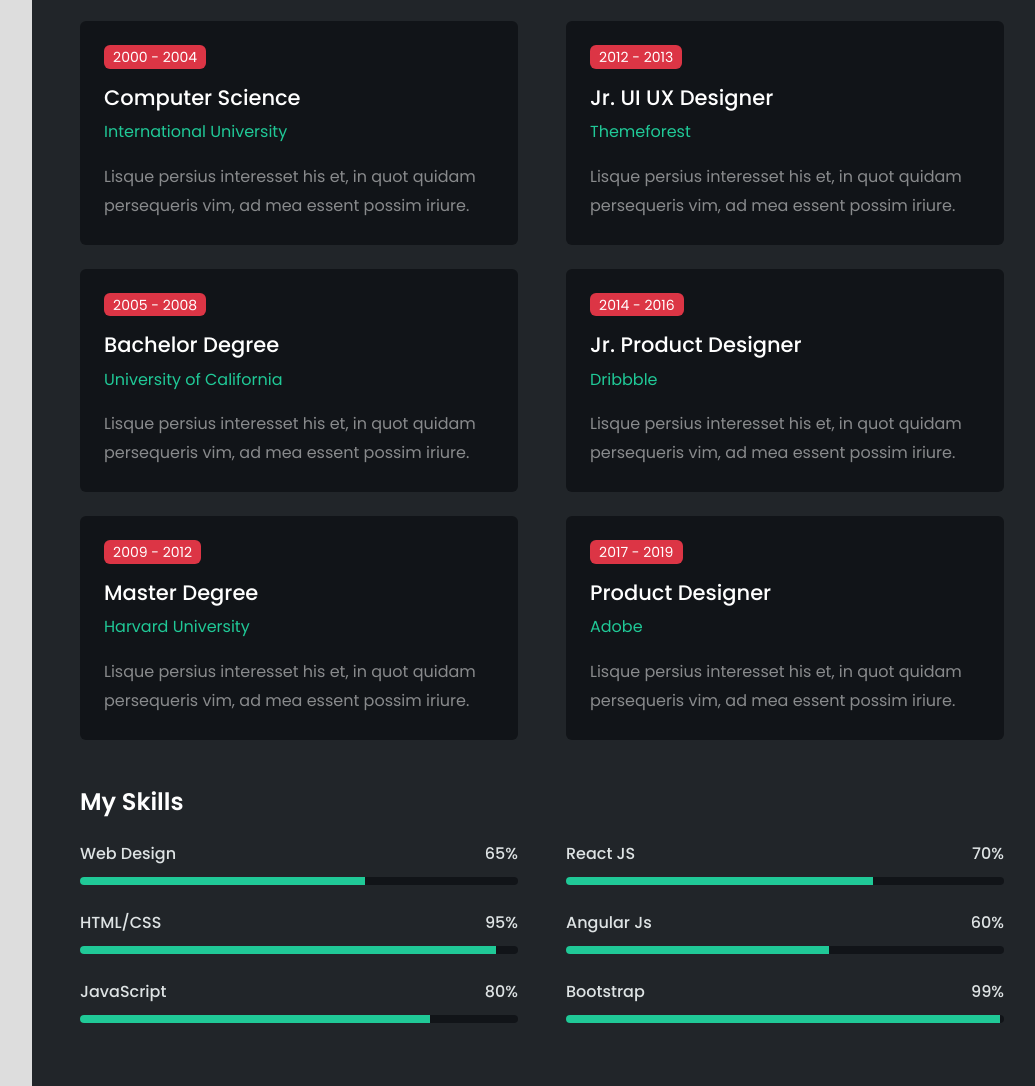
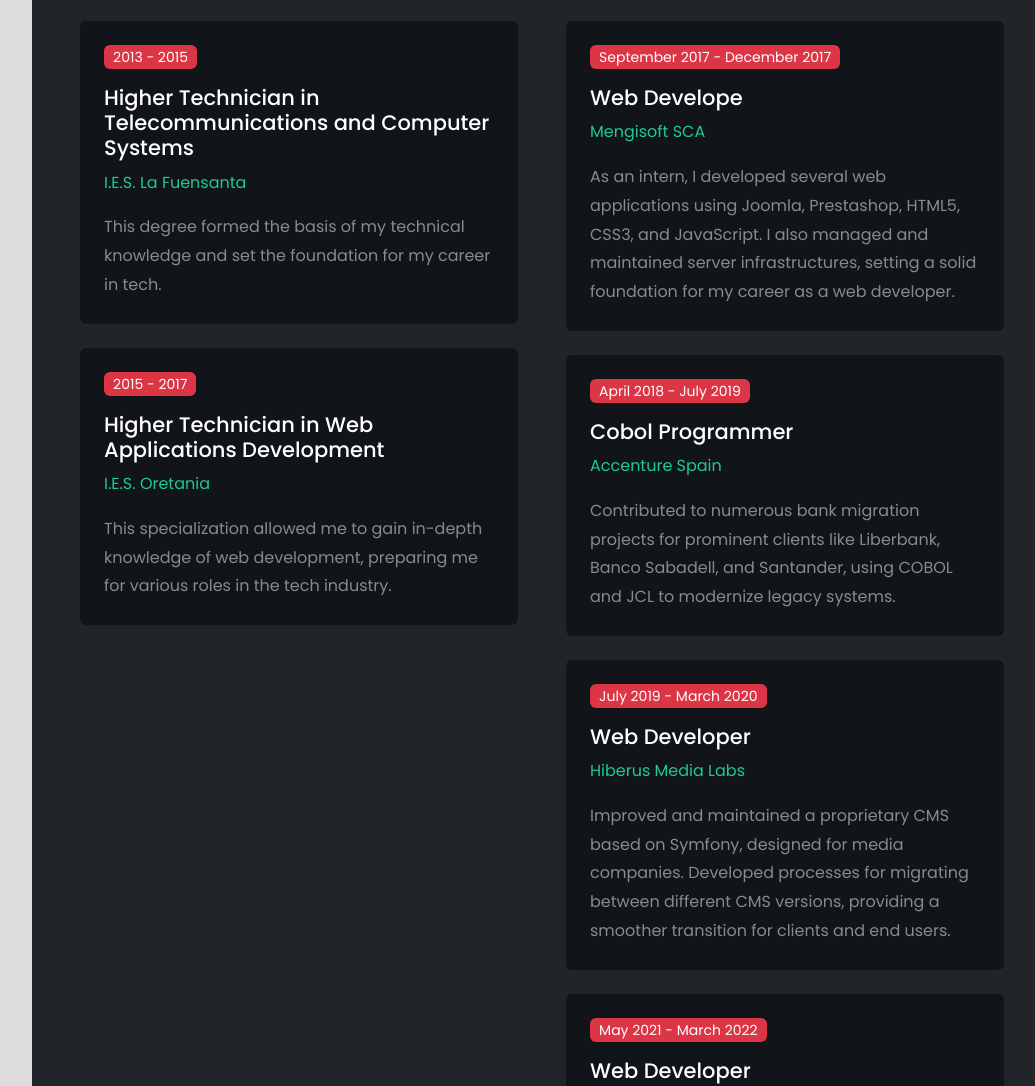
Before and after one commit to cjuol/cjuol.github.io, a plain HTML site: page index.html in a window 1280 px wide. Shown: the part 2922-4008 px from the top of the page, without its empty margins (228-1263 px from the left). Drawn offline with Linux system fonts and the light colour scheme.

Commit message:
Prueba de experiencia

```diff
--- a/index.html
+++ b/index.html
@@ -472,30 +472,26 @@
               <div class="col-md-6">
                 <h2 class="text-6 text-white fw-600 mb-4">My Education</h2>
                 <div class="bg-dark rounded p-4 mb-4">
-                  <p class="badge bg-danger text-2 fw-400">2000 - 2004</p>
-                  <h3 class="text-5 text-white">Computer Science</h3>
-                  <p class="text-primary">International University</p>
+                  <p class="badge bg-danger text-2 fw-400">2013 - 2015</p>
+                  <h3 class="text-5 text-white">
+                    Higher Technician in Telecommunications and Computer Systems
+                  </h3>
+                  <p class="text-primary">I.E.S. La Fuensanta</p>
                   <p class="text-white-50 mb-0">
-                    Lisque persius interesset his et, in quot quidam persequeris
-                    vim, ad mea essent possim iriure.
+                    This degree formed the basis of my technical knowledge and
+                    set the foundation for my career in tech.
                   </p>
                 </div>
                 <div class="bg-dark rounded p-4 mb-4">
-                  <p class="badge bg-danger text-2 fw-400">2005 - 2008</p>
-                  <h3 class="text-5 text-white">Bachelor Degree</h3>
-                  <p class="text-primary">University of California</p>
+                  <p class="badge bg-danger text-2 fw-400">2015 - 2017</p>
+                  <h3 class="text-5 text-white">
+                    Higher Technician in Web Applications Development
+                  </h3>
+                  <p class="text-primary">I.E.S. Oretania</p>
                   <p class="text-white-50 mb-0">
-                    Lisque persius interesset his et, in quot quidam persequeris
-                    vim, ad mea essent possim iriure.
-                  </p>
-                </div>
-                <div class="bg-dark rounded p-4 mb-4">
-                  <p class="badge bg-danger text-2 fw-400">2009 - 2012</p>
-                  <h3 class="text-5 text-white">Master Degree</h3>
-                  <p class="text-primary">Harvard University</p>
-                  <p class="text-white-50 mb-0">
-                    Lisque persius interesset his et, in quot quidam persequeris
-                    vim, ad mea essent possim iriure.
+                    This specialization allowed me to gain in-depth knowledge of
+                    web development, preparing me for various roles in the tech
+                    industry.
                   </p>
                 </div>
               </div>
@@ -504,30 +500,68 @@
               <div class="col-md-6">
                 <h2 class="text-6 text-white fw-600 mb-4">My Experience</h2>
                 <div class="bg-dark rounded p-4 mb-4">
-                  <p class="badge bg-danger text-2 fw-400">2012 - 2013</p>
-                  <h3 class="text-5 text-white">Jr. UI UX Designer</h3>
-                  <p class="text-primary">Themeforest</p>
+                  <p class="badge bg-danger text-2 fw-400">
+                    September 2017 - December 2017
+                  </p>
+                  <h3 class="text-5 text-white">Web Develope</h3>
+                  <p class="text-primary">Mengisoft SCA</p>
                   <p class="text-white-50 mb-0">
-                    Lisque persius interesset his et, in quot quidam persequeris
-                    vim, ad mea essent possim iriure.
+                    As an intern, I developed several web applications using
+                    Joomla, Prestashop, HTML5, CSS3, and JavaScript. I also
+                    managed and maintained server infrastructures, setting a
+                    solid foundation for my career as a web developer.
                   </p>
                 </div>
                 <div class="bg-dark rounded p-4 mb-4">
-                  <p class="badge bg-danger text-2 fw-400">2014 - 2016</p>
-                  <h3 class="text-5 text-white">Jr. Product Designer</h3>
-                  <p class="text-primary">Dribbble</p>
+                  <p class="badge bg-danger text-2 fw-400">
+                    April 2018 - July 2019
+                  </p>
+                  <h3 class="text-5 text-white">Cobol Programmer</h3>
+                  <p class="text-primary">Accenture Spain</p>
                   <p class="text-white-50 mb-0">
-                    Lisque persius interesset his et, in quot quidam persequeris
-                    vim, ad mea essent possim iriure.
+                    Contributed to numerous bank migration projects for
+                    prominent clients like Liberbank, Banco Sabadell, and
+                    Santander, using COBOL and JCL to modernize legacy systems.
                   </p>
                 </div>
                 <div class="bg-dark rounded p-4 mb-4">
-                  <p class="badge bg-danger text-2 fw-400">2017 - 2019</p>
-                  <h3 class="text-5 text-white">Product Designer</h3>
-                  <p class="text-primary">Adobe</p>
+                  <p class="badge bg-danger text-2 fw-400">
+                    July 2019 - March 2020
+                  </p>
+                  <h3 class="text-5 text-white">Web Developer</h3>
+                  <p class="text-primary">Hiberus Media Labs</p>
                   <p class="text-white-50 mb-0">
-                    Lisque persius interesset his et, in quot quidam persequeris
-                    vim, ad mea essent possim iriure.
+                    Improved and maintained a proprietary CMS based on Symfony,
+                    designed for media companies. Developed processes for
+                    migrating between different CMS versions, providing a
+                    smoother transition for clients and end users.
+                  </p>
+                </div>
+                <div class="bg-dark rounded p-4 mb-4">
+                  <p class="badge bg-danger text-2 fw-400">
+                    May 2021 - March 2022
+                  </p>
+                  <h3 class="text-5 text-white">Web Developer</h3>
+                  <p class="text-primary">EnchufeSolar</p>
+                  <p class="text-white-50 mb-0">
+                    Worked on the continuous development of an existing ERP,
+                    implemented functionalities for generating consumption
+                    graphs and metrics, and developed an automated reporting
+                    system for electric consumption.
+                  </p>
+                </div>
+                <div class="bg-dark rounded p-4 mb-4">
+                  <p class="badge bg-danger text-2 fw-400">
+                    March 2022 - Present
+                  </p>
+                  <h3 class="text-5 text-white">Web Developer</h3>
+                  <p class="text-primary">Gesthispania</p>
+                  <p class="text-white-50 mb-0">
+                    Participated in the maintenance and continuous improvement
+                    of the company's internal tools, led the development and
+                    launch of new projects, and developed processes that allowed
+                    for better integration with new clients, optimizing internal
+                    procedures and resulting in significant cost savings.
                   </p>
                 </div>
               </div>
```
